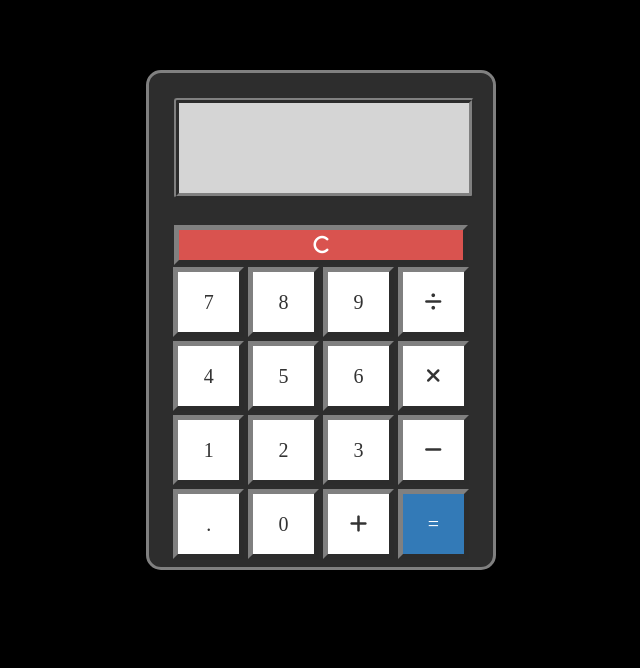
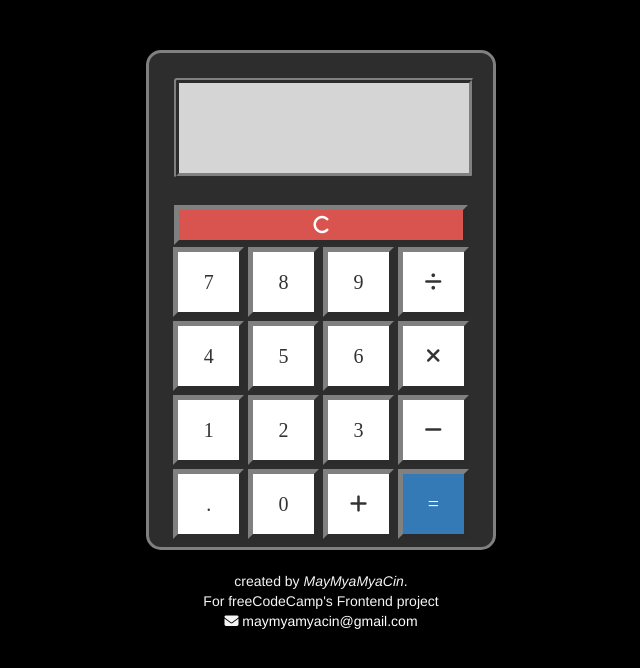
Before and after one commit to MMMC-Chrono/JavaScript-Calculator-fcc, a plain HTML site: page src/index.html in a window 1280 px wide. Shown: the whole page, without its empty margins (319-959 px from the left). Drawn offline with nearby package versions, Linux system fonts and the light colour scheme; a web font is replaced by a local one.

Commit message:
added footer

```diff
--- a/src/index.html
+++ b/src/index.html
@@ -54,16 +54,13 @@
                 </button>
                 <button id="equals" class="btn-primary">=</button>
             </div>
-
-
-
-
-
-
-
-
-
-
+            <footer>
+                <address class="text-center">
+                    <span>created by <em>MayMyaMyaCin</em>.</span><br/>
+                    <span>For freeCodeCamp's Frontend project</span><br/>
+                    <span><i class="fa-solid fa-envelope"></i> <a id="gmail" href="https://mail.google.com/mail/u/0/#inbox?compose=CllgCJqXxQVkcvhvwxQbxwqvMZVBGppnQnHZJGBkTrgFGJRjNHNNSGcDcXpGXZhbskSJZWscRBq" target="_blank">maymyamyacin@gmail.com</a></span>
+                </address>
+            </footer>
         </div>
         <script src="https://cdn.freecodecamp.org/testable-projects-fcc/v1/bundle.js"></script>
         <script src="index.js"></script>
--- a/src/styles.css
+++ b/src/styles.css
@@ -9,7 +9,7 @@ body {
     background-color: rgb(45, 45, 45);
     width: 350px;
     height: 500px;
-    top: 70px;
+    top: 50px;
     margin: auto;
     padding: 25px;
     border-radius: 15px;
@@ -48,3 +48,12 @@ body {
     height: 70px;
     border: 5px outset gray;
 }
+footer {
+    position: relative;
+    color: whitesmoke;
+    bottom: -30px;
+}
+#gmail {
+    color: white;
+    cursor: pointer;
+}
```
